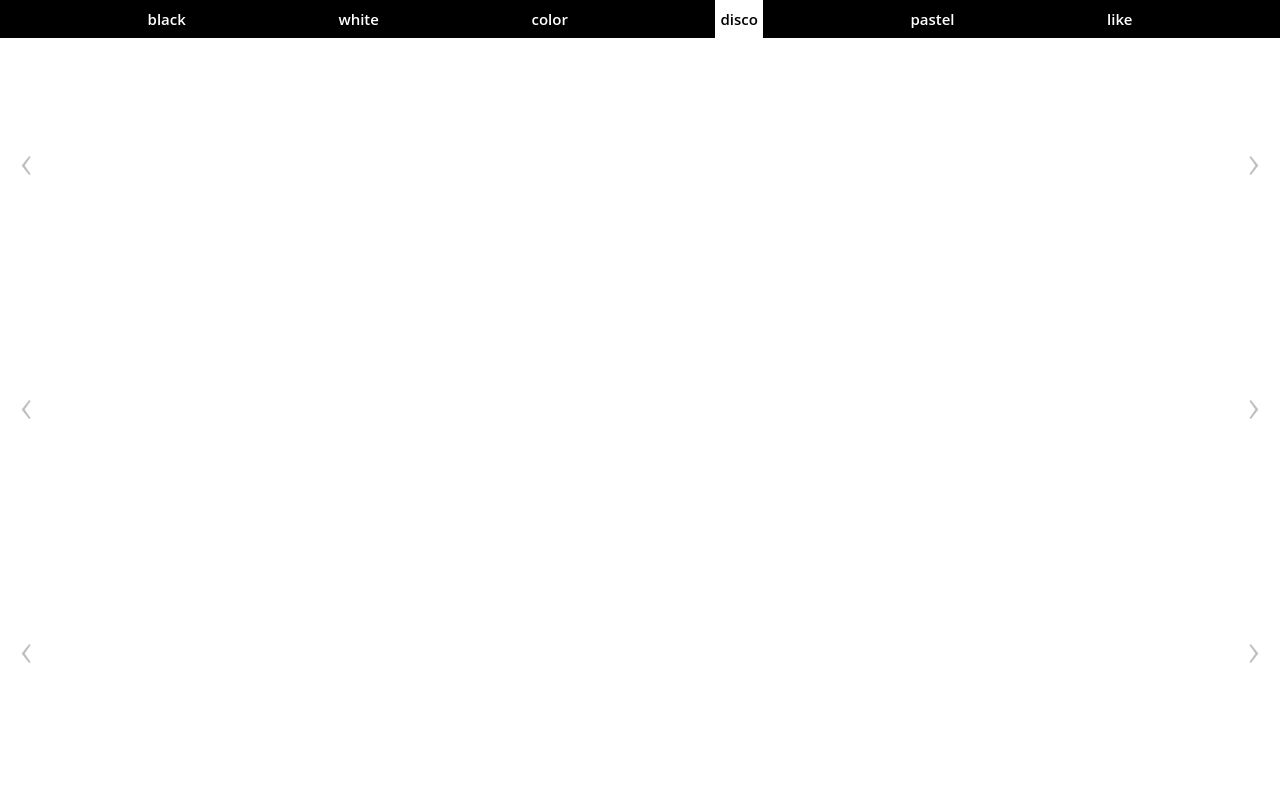
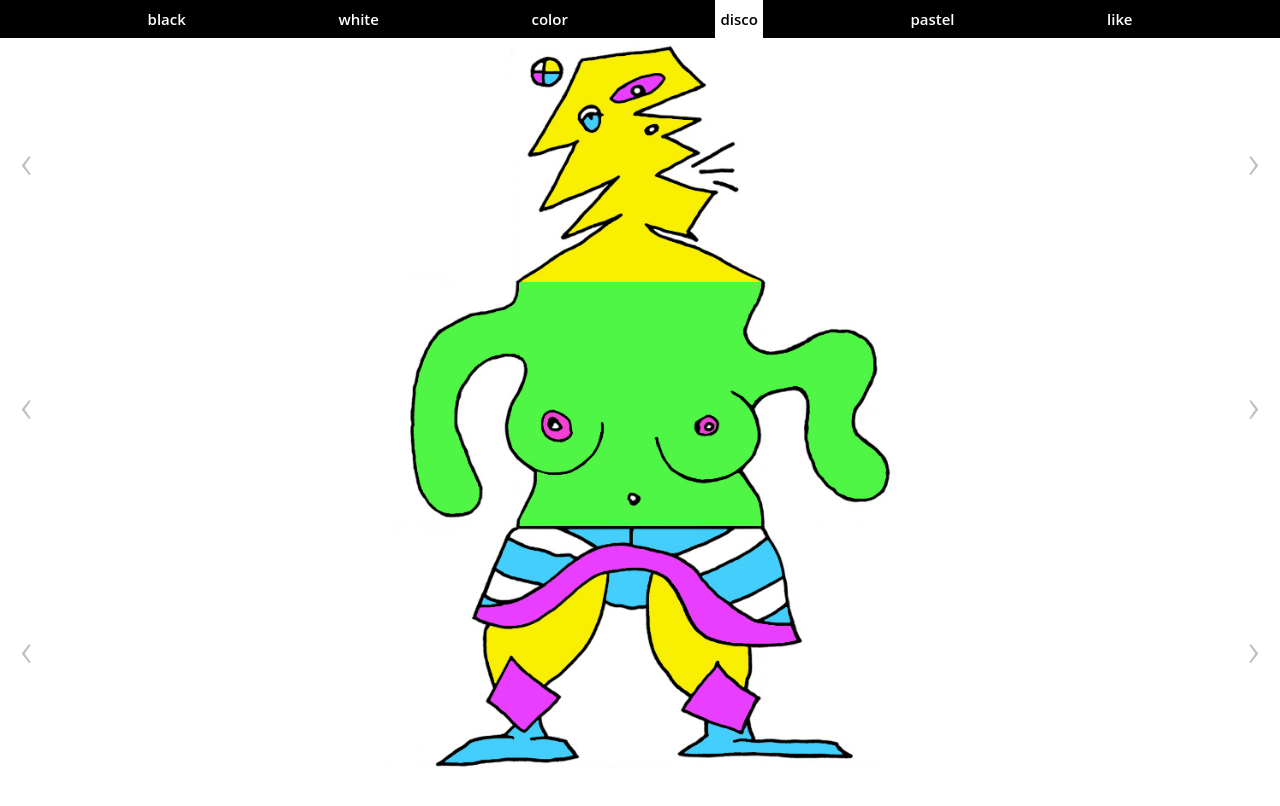
Before and after one commit to zoltanalmodo/ddisco-003, a React (Create React App) app: page /#/disco in a window 1280 px wide. Shown: the top 806 px of the page. Built offline with nearby package versions, Linux system fonts and the light colour scheme; no server answers.

Commit message:
transparent button test 002

```diff
--- a/src/App.css
+++ b/src/App.css
@@ -455,9 +455,12 @@ nav {
 /* Carousel navigation buttons */
 .carousel-with-nav {
   position: relative;
-  display: flex;
-  align-items: center;
-  justify-content: center;
+  width: 100%;
+}
+
+.carousel-with-nav > div {
+  display: block;
+  width: 100%;
 }
 
 .carousel-nav-button {
@@ -474,11 +477,30 @@ nav {
   display: flex;
   align-items: center;
   justify-content: center;
-  transition: background-color 0.2s ease;
+  text-decoration: none;
+  border-bottom: none !important;
+  outline: none;
 }
 
+.carousel-nav-button::after {
+  display: none !important;
+  content: none !important;
+}
+
+.carousel-nav-button:focus,
+.carousel-nav-button:active,
 .carousel-nav-button:hover {
-  background-color: rgba(0, 0, 0, 0.02);
+  background-color: transparent;
+  border-bottom: none !important;
+  text-decoration: none;
+  outline: none;
+}
+
+.carousel-nav-button:focus::after,
+.carousel-nav-button:active::after,
+.carousel-nav-button:hover::after {
+  display: none !important;
+  content: none !important;
 }
 
 .carousel-nav-left {
@@ -503,10 +525,8 @@ nav {
   -webkit-user-select: none;
   -moz-user-select: none;
   -ms-user-select: none;
-}
-
-.carousel-nav-button:hover .carousel-nav-arrow {
-  color: hsla(0, 0%, 50%, 0.8);
+  text-decoration: none;
+  border-bottom: none !important;
 }
 
 .frame-overlay-dark-grey {
```
